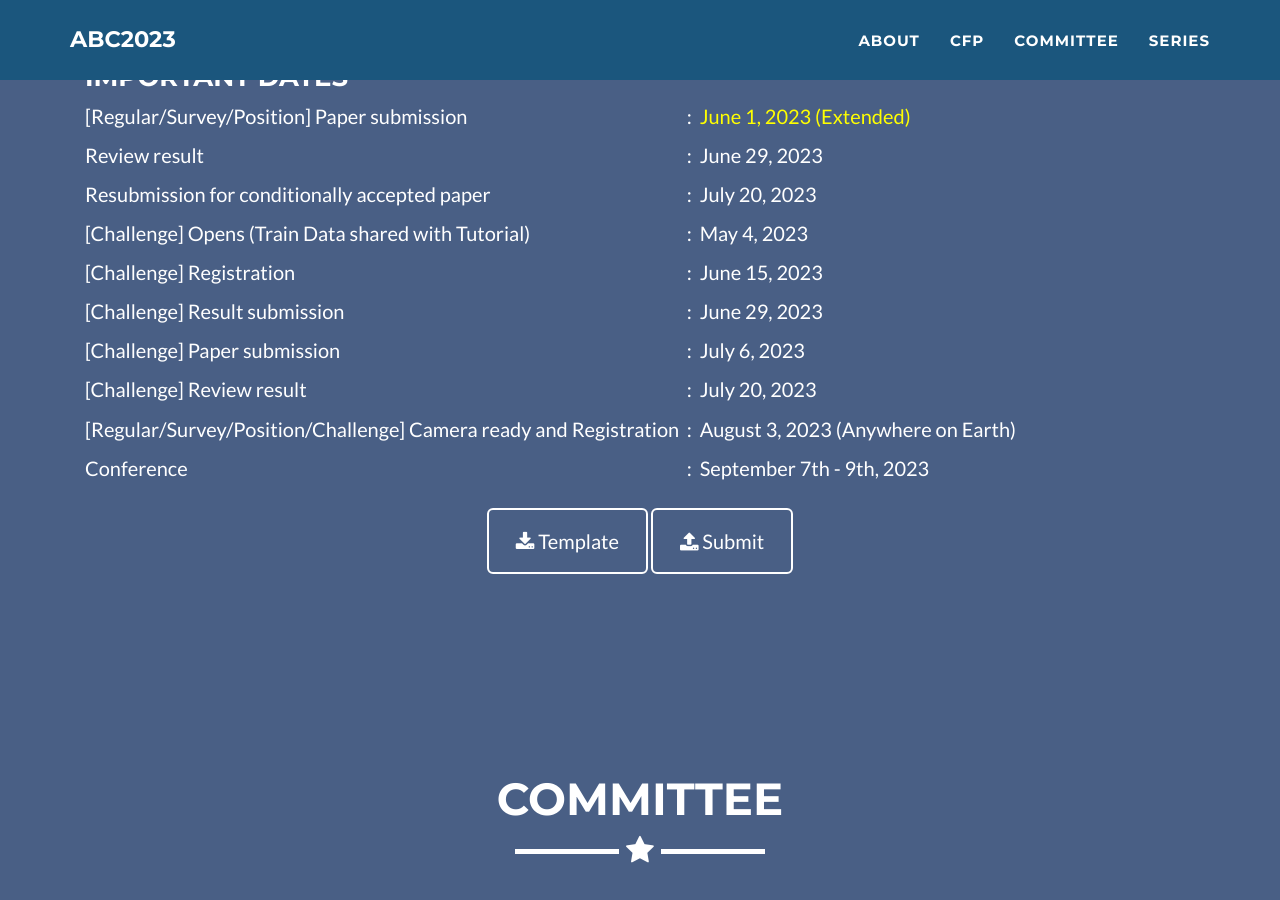
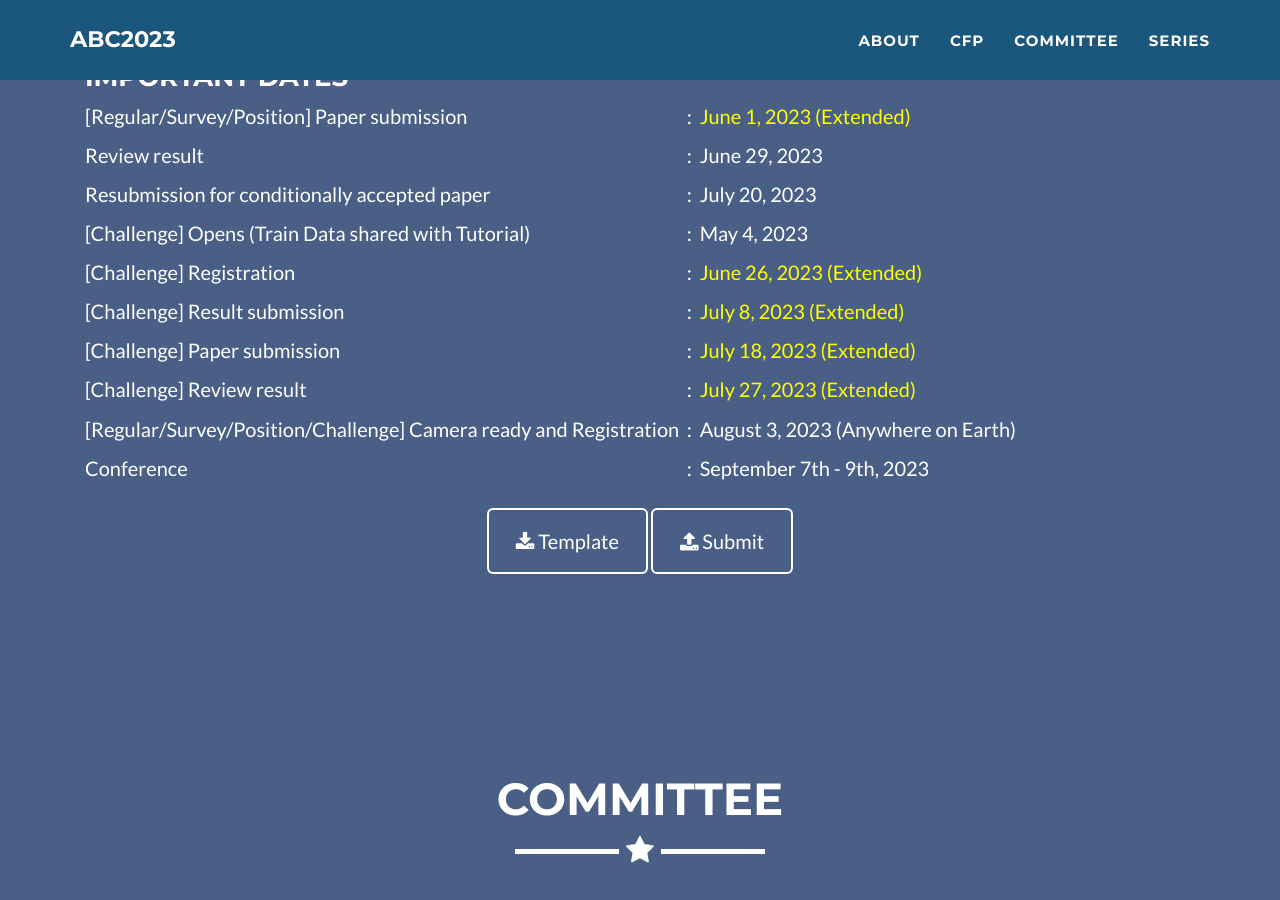
Before and after one commit to abc-research/abc-research.github.io, a Jekyll site: the page built from index.html, in a window 1280 px wide and 900 px high, scrolled down 3049 px. Built offline with Jekyll 4.4.1, drawn with Linux system fonts in a browser that asks for light colours.

Commit message:
challenge timeline update

```diff
--- a/_config.yml
+++ b/_config.yml
@@ -574,17 +574,21 @@ cfp:
     - name: "[Challenge] Opens (Train Data shared with Tutorial)"
       date: May 4, 2023
     - name: "[Challenge] Registration"
-      date: June 15, 2023
+#      date: June 15, 2023
+      date: <span style="color:yellow">June 26, 2023 (Extended)</span>
 #    - name: "[Challenge] Application Close"
 #      date: July 15th, 2022
     - name: "[Challenge] Result submission"
-      date: June 29, 2023
+#      date: June 29, 2023
+      date: <span style="color:yellow">July 8, 2023 (Extended)</span>
 #      date: <strike style="color:gray">August 1st</strike><b><span style="color:yellow"> August 7th, 2022 (Extended)</span></b> (Anywhere on Earth)!
     - name: "[Challenge] Paper submission"
-      date: July 6, 2023
+#      date: July 6, 2023
+      date: <span style="color:yellow">July 18, 2023 (Extended)</span>
 #      date: <strike style="color:gray">August 10th</strike><b><span style="color:yellow"> August 15th, 2022 (Extended)</span></b> (Anywhere on Earth)!
     - name: "[Challenge] Review result"
-      date: July 20, 2023
+#      date: July 20, 2023
+      date: <span style="color:yellow">July 27, 2023 (Extended)</span>
     - name: "[Regular/Survey/Position/Challenge] Camera ready and Registration"
 #      date:  July 27, 2023 (Anywhere on Earth)
       date:  August 3, 2023 (Anywhere on Earth)
```
